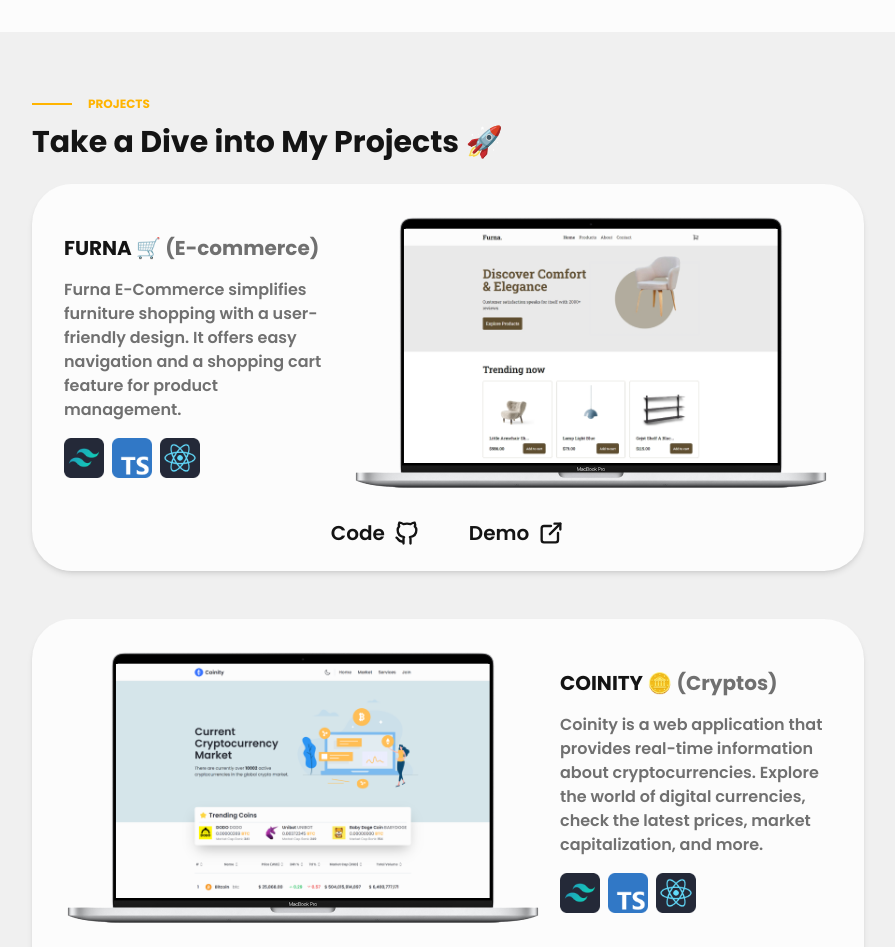
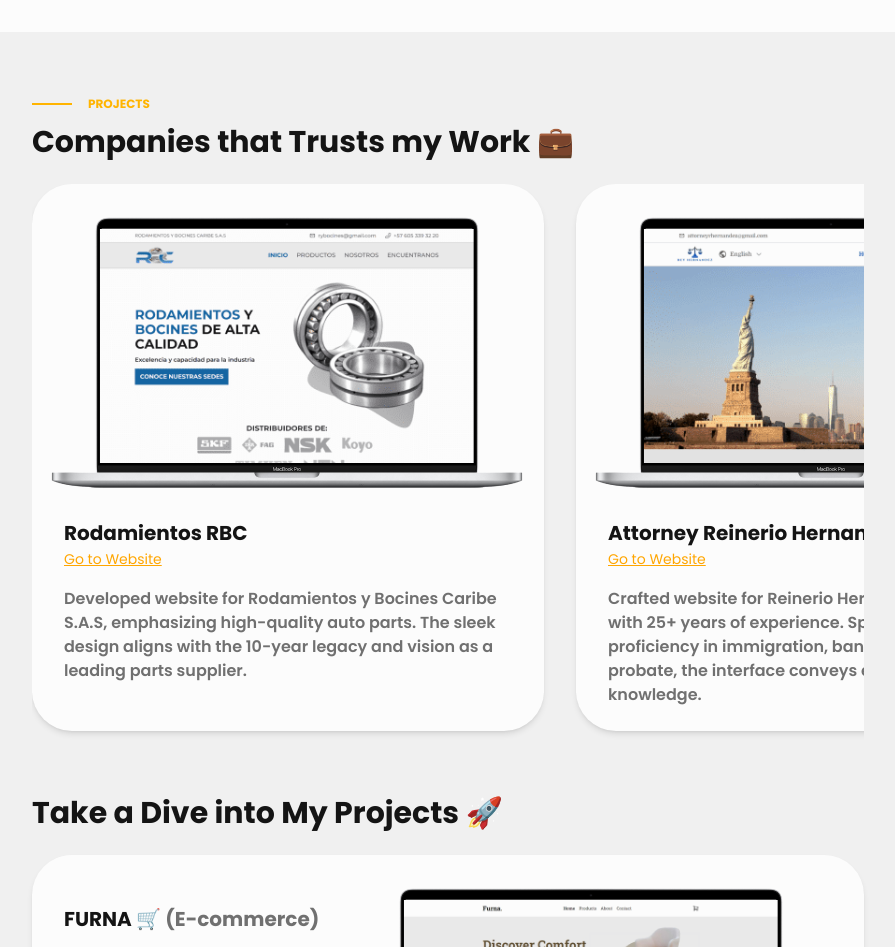
Before and after one commit to Juangh19/portfolio, a React (Vite) app: page / in a window 1280 px wide. Shown: the part 1200-2147 px from the top of the page, without its empty margins (192-1087 px from the left). Built offline with nearby package versions, Linux system fonts and the light colour scheme.

Commit message:
adding companies projects

```diff
--- a/src/components/About.tsx
+++ b/src/components/About.tsx
@@ -28,7 +28,7 @@
 						{language === 'en'
 							? 'An enthusiast Web Developer 💻'
 							: language === 'es'
-							? 'Un entusiasta desarrollador web 💻'
+							? 'Un entusiasta Desarrollador Web 💻'
 							: 'An enthusiast Web Developer 💻'}
 					</h2>
 					<p className='opacity-80'>
--- a/src/components/Contact.tsx
+++ b/src/components/Contact.tsx
@@ -21,7 +21,7 @@
 						{language === 'en'
 							? 'Reach Me Here'
 							: language === 'es'
-							? 'Contactame aqui'
+							? 'Contáctame aquí'
 							: 'Reach Me Here'}
 						<span className='[@media(min-width:530px)]:hidden inline'>👇</span>
 						<span className='[@media(min-width:530px)]:inline hidden'>👉</span>
--- a/src/components/Projects.tsx
+++ b/src/components/Projects.tsx
@@ -6,14 +6,17 @@
 import tailwindLogo from '../assets/images/techLogos/tailwind.png';
 import cssLogo from '../assets/images/techLogos/css.png';
 import mongodbLogo from '../assets/images/techLogos/mongodb.png';
+import RodamientosRBCPage from '../assets/images/projectsImages/RodamientosRBC.png';
+import AttorneyRey from '../assets/images/projectsImages/AttorneyRey.png';
 import FurnaPage from '../assets/images/projectsImages/FurnaPage.jpeg';
 import CoinityPage from '../assets/images/projectsImages/CoinityPage.png';
 import TempoTaskerPage from '../assets/images/projectsImages/TempotaskerPage.jpeg';
 import WeatherAppPage from '../assets/images/projectsImages/WeatherAppPage.jpeg';
 import { useLanguage } from '../context/Language';
+import { RealProjectCard } from './RealProjectCard';
 
 export function Projects() {
-  const {language} = useLanguage()
+	const { language } = useLanguage();
 	return (
 		<section id='projects' className='min-h-screen py-16 bg-gray scroll-m-10 '>
 			<div className='max-w-4xl px-8 mx-auto'>
@@ -28,13 +31,34 @@
 					</span>
 				</div>
 				<h2 className='mb-6 text-3xl font-bold '>
-          {
-            language === 'en'
+					{language === 'en'
+						? 'Companies that Trusts my Work 💼'
+						: language === 'es'
+						? 'Empresas que Confían en mi Trabajo 💼 '
+						: 'Companies that Trusts my Work 💼'}
+				</h2>
+				<div className='flex gap-8 mb-12 overflow-x-auto'>
+					<RealProjectCard
+						projectName='Rodamientos RBC'
+						projectDescription='Developed website for Rodamientos y Bocines Caribe S.A.S, emphasizing high-quality auto parts. The sleek design aligns with the 10-year legacy and vision as a leading parts supplier.'
+						projectDescriptionES='Desarrollé la web de Rodamientos y Bocines Caribe S.A.S, destacando repuestos de alta calidad. El diseño refleja 10 años de trayectoria y la visión de liderar en el suministro de autopartes.'
+						projectImg={RodamientosRBCPage}
+						projectLink='https://rodamientosrbc.com/'
+					/>
+					<RealProjectCard
+						projectName='Attorney Reinerio Hernandez, Esq.'
+						projectDescription='Crafted website for Reinerio Hernandez, Esq., a lawyer with 25+ years of experience. Spotlighting his proficiency in immigration, bankruptcy, divorces, and probate, the interface conveys empathy and deep knowledge.'
+						projectDescriptionES='Creé la web para Reinerio Hernandez, Esq., un abogado con 25+ años de experiencia. Destacando su especialización en inmigración, bancarrota, divorcios y sucesiones, la interfaz transmite empatía y conocimientos sólidos.'
+						projectImg={AttorneyRey}
+						projectLink='https://attorneyrhernandez.com/'
+					/>
+				</div>
+				<h2 className='mb-6 text-3xl font-bold '>
+					{language === 'en'
 						? 'Take a Dive into My Projects 🚀'
 						: language === 'es'
-              ? 'Echa un vistazo a mis proyectos 🚀'
-              : 'Take a Dive into My Projects 🚀'
-          }
+						? 'Echa un Vistazo a mis Proyectos 🚀'
+						: 'Take a Dive into My Projects 🚀'}
 				</h2>
 
 				<ProjectCard
--- /dev/null
+++ b/src/components/RealProjectCard.tsx
@@ -0,0 +1,82 @@
+import { useState } from 'react';
+import LaptopMockUp from '../assets/images/LaptopMock.png';
+import { useLanguage } from '../context/Language';
+
+type ProjectCardProps = {
+	projectName: string;
+	projectDescription: string;
+	projectDescriptionES: string;
+
+	projectImg: string;
+	projectLink: string;
+};
+
+export function RealProjectCard(props: ProjectCardProps) {
+	const [isHovering, setIsHovering] = useState(false);
+	const { language } = useLanguage();
+
+	const {
+		projectName,
+		projectDescription,
+		projectDescriptionES,
+		projectImg,
+		projectLink,
+	} = props;
+
+	return (
+		<div className='px-8 py-6 max-w-lg  bg-light rounded-[2.5rem] shadow-md mb-4'>
+			<div className={`flex  flex-col-reverse  items-center gap-4 `}>
+				<div className='flex flex-col gap-4'>
+					<div>
+						<h4 className='text-xl font-bold'>
+							<strong className='font-bold'>{projectName}</strong>
+						</h4>
+						<a
+							href={projectLink}
+							className='text-sm underline text-[rgb(255,166,0)] '
+							target='_blank'
+							rel='noopener'
+						>
+							{language === 'en'
+								? 'Go to Website'
+								: language === 'es'
+								? 'Visitar Sitio Web'
+								: 'Go to Website'}
+						</a>
+					</div>
+					<p className='font-semibold opacity-60'>
+						{language === 'en'
+							? projectDescription
+							: language === 'es'
+							? projectDescriptionES
+							: projectDescription}
+					</p>
+				</div>
+				<div className=' w-[15rem] [@media(min-width:425px)]:w-[22rem] [@media(min-width:585px)]:min-w-[30rem] relative '>
+					<img src={LaptopMockUp} className='w-full' alt='Laptop Mockup' />
+					<div
+						className='absolute -translate-x-1/2 overflow-hidden
+          w-[11.7rem] top-[0.65rem] left-[49.75%] h-[7.3rem]
+
+          [@media(min-width:425px)]:w-[17.2rem]   [@media(min-width:425px)]:top-[0.95rem] [@media(min-width:425px)]:h-[10.8rem]  [@media(min-width:425px)]:left-[49.9%]
+          [@media(min-width:585px)]:w-[23.4rem]   [@media(min-width:585px)]:top-[1.31rem] [@media(min-width:585px)]:h-[14.6rem]  [@media(min-width:585px)]:left-[49.8%] '
+					>
+						<a href={projectLink} target='_blank' rel='noopener'>
+							<img
+								src={projectImg}
+								onMouseEnter={() => setIsHovering(true)}
+								onMouseLeave={() => setIsHovering(false)}
+								className={`  ${
+									isHovering
+										? '-translate-y-[calc(100%-14.7rem)] '
+										: 'translate-y-0'
+								} absolute  w-full transition duration-[7s] `}
+								alt={projectName}
+							/>
+						</a>
+					</div>
+				</div>
+			</div>
+		</div>
+	);
+}
```
Also changed, not shown: src/assets/images/projectsImages/AttorneyRey.png (added), src/assets/images/projectsImages/RodamientosRBC.png (added). Lines whose indentation alone changed are shown as unchanged.
